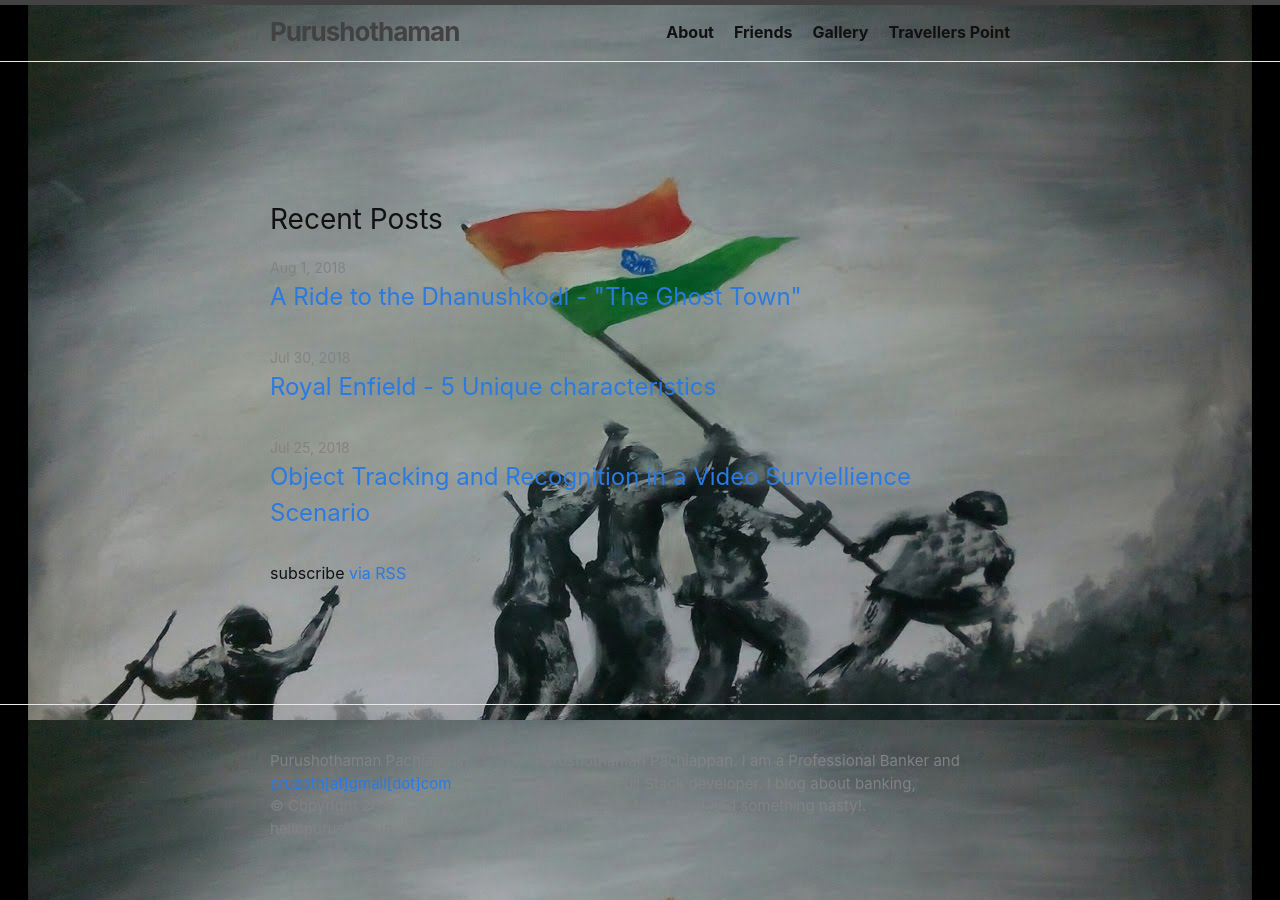
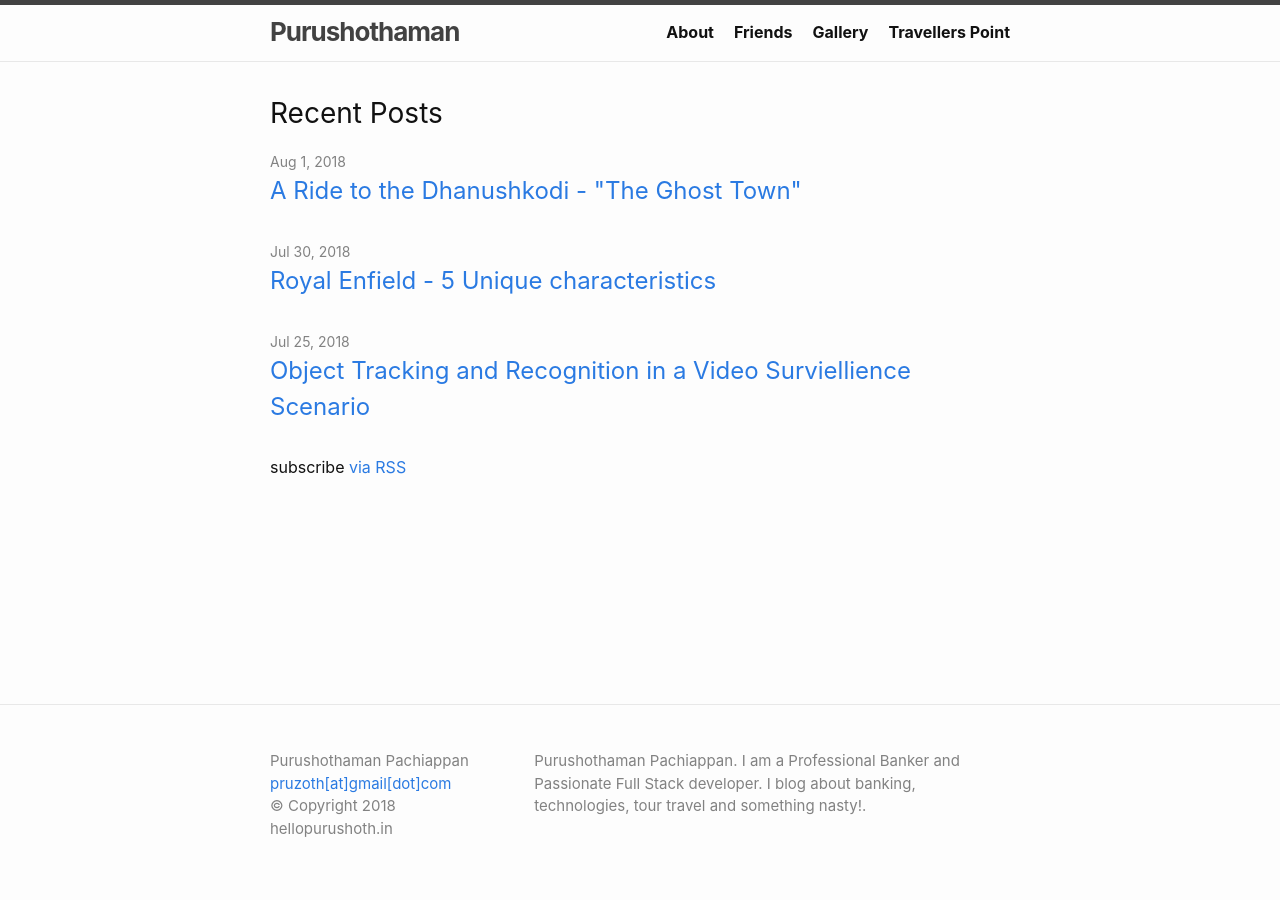
Before and after one commit to purushothblog/purushothblog.github.io, a Jekyll site: the page built from index.md, in a window 1280 px wide. Built offline with Jekyll 4.4.1, drawn with Linux system fonts in a browser that asks for light colours.

Commit message:
flag remove

```diff
--- a/_layouts/default.html
+++ b/_layouts/default.html
@@ -4,19 +4,13 @@
   {%- include head.html -%}
 
 
-  <body style="background-image: url('/ff.jpg');">
+  <body>
     <strong>
+
     {%- include header.html -%}
     </strong>
     <main class="page-content" aria-label="Content">
       <div class="wrapper">
-
-
-
-<p style= "align: center; color: red; font-size: 48px;"><marquee> <u>Happy Independence Day! India Celebrates it's 72nd Independence Day.</u> </marquee></p>
-
-
-
         {{ content }}
       </div>
     </main>
```
